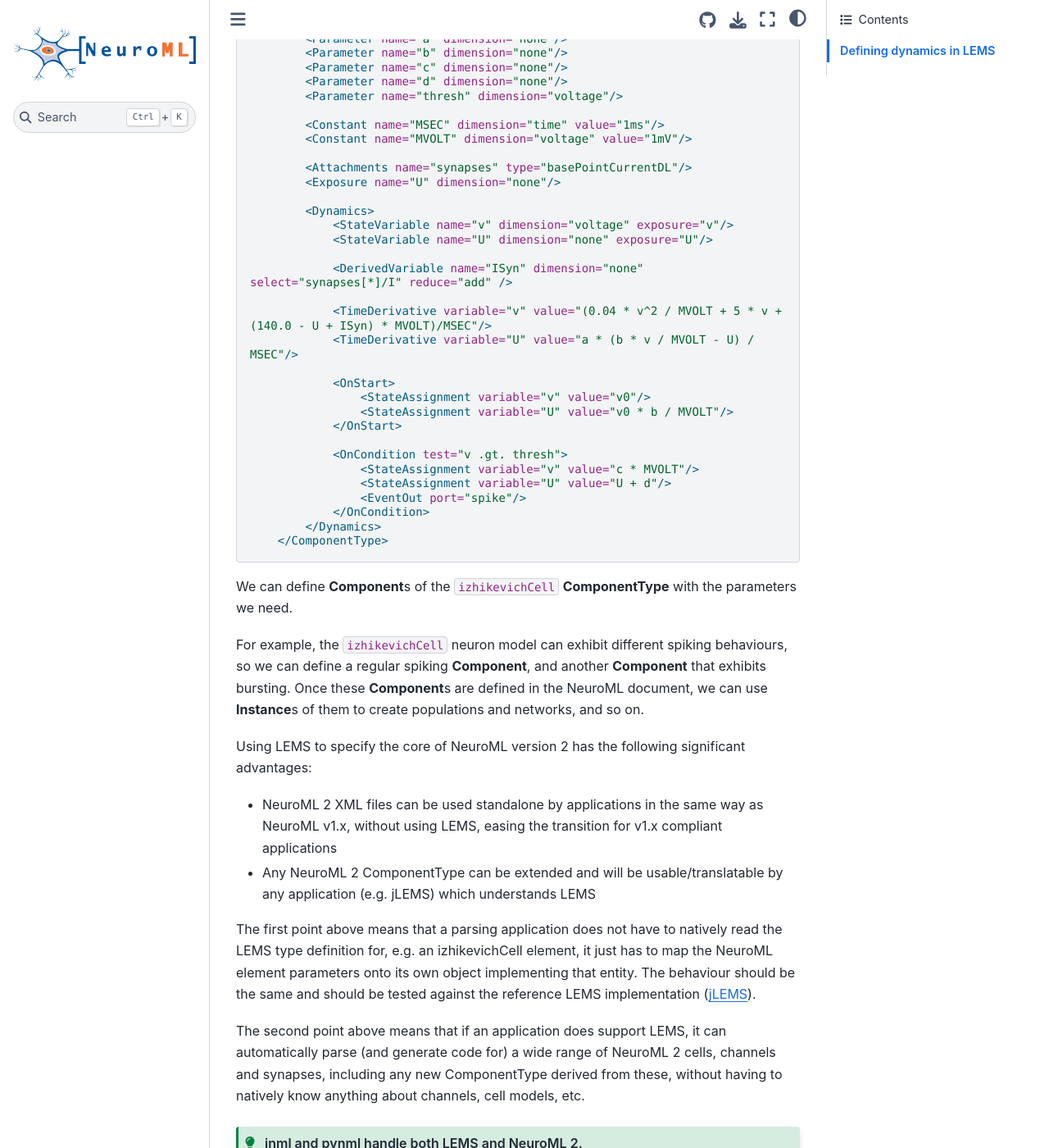
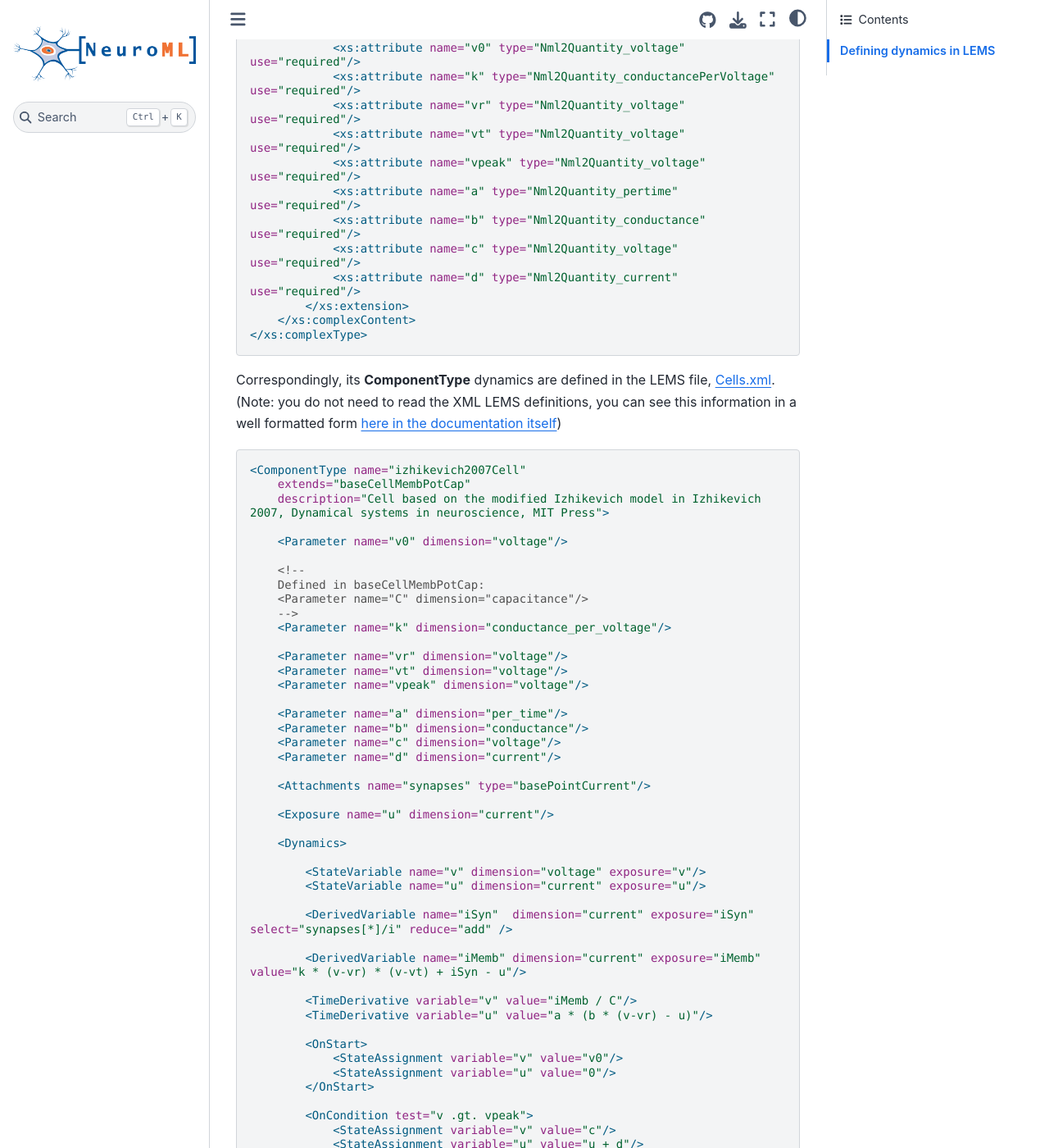
Before and after one commit to NeuroML/Documentation, a Jupyter Book: the page built from source/Userdocs/NeuroMLv2.md, in a window 1280 px wide and 1400 px high, scrolled down 3420 px. Shown: the whole window at 82% size. Built offline with Jupyter Book 1.0.4 settings and Sphinx 7.4.7 and the Sphinx Book theme 1.1.4, drawn with Linux system fonts in a browser that asks for light colours; pages that are not in the unit, such as notebooks, are missing from menus; cross-references to code outside the pages are shown as plain code; some of the changed text lies outside the part shown.

Commit message:
Updated schema/spec and neuromlv2 pages

````diff
--- a/source/Userdocs/NML2_examples/LEMS_example-single-izhikevich2007cell-sim.xml
+++ b/source/Userdocs/NML2_examples/LEMS_example-single-izhikevich2007cell-sim.xml
@@ -2,7 +2,7 @@
 
     <!--
 
-        This LEMS file has been automatically generated using PyNeuroML v0.5.11 (libNeuroML v0.2.55)
+        This LEMS file has been automatically generated using PyNeuroML v0.5.13 (libNeuroML v0.2.56)
 
      -->
 
--- a/source/Userdocs/NML2_examples/LEMS_example_izhikevich2007network_sim.xml
+++ b/source/Userdocs/NML2_examples/LEMS_example_izhikevich2007network_sim.xml
@@ -2,7 +2,7 @@
 
     <!--
 
-        This LEMS file has been automatically generated using PyNeuroML v0.5.11 (libNeuroML v0.2.55)
+        This LEMS file has been automatically generated using PyNeuroML v0.5.13 (libNeuroML v0.2.56)
 
      -->
 
--- a/source/Userdocs/NeuroMLv2.md
+++ b/source/Userdocs/NeuroMLv2.md
@@ -1,20 +1,16 @@
 (userdocs:neuromlv2)=
 # NeuroML v2
 
-```{admonition} Needs review
-:class: warning
-This page needs review. Please see this issue: https://github.com/NeuroML/Documentation/issues/45
-```
 
-The current NeuroML schema is version 2.1, and can be seen [here](https://github.com/NeuroML/NeuroML2/blob/master/Schemas/NeuroML2/NeuroML_v2.1.xsd).
-The following figure, taken from Cannon et al. 2014 ({cite}`Cannon2014`) shows some of the elements defined in the NeuroML schema version 2.1.
+The current stable version of NeuroML is v2.1, and can the schema for this be seen [here](https://github.com/NeuroML/NeuroML2/blob/master/Schemas/NeuroML2/NeuroML_v2.1.xsd).
+The following figure, taken from Cannon et al. 2014 ({cite}`Cannon2014`) shows some of the elements defined in the NeuroML version 2 (note: these core elements haven't changed since that publication).
 
 ```{figure} ../images/Figure6a.png
-:alt: Elements defined in the NeuroML schema, version 2.1.
+:alt: Elements defined in the NeuroML schema, version 2.
 :align: center
 :scale: 60 %
 
-Elements defined in the NeuroML schema, version 2.1.
+Elements defined in the NeuroML schema, version 2.
 ```
 <!-- Sphinx etc. do not support Image maps, so we can't reproduce what's on the NeuroML website -->
 
@@ -22,17 +18,21 @@
 You can see the complete definitions of NeuroML 2 entities in the following pages.
 You can also search this documentation for specific entities that you may be using in your NeuroML models.
 
-Examples of files using the NeuroML 2 schema are here:
+Examples of files using the NeuroML 2 schema, and some of the elements they use are:
 
-- [A simple cell with morphology & segment groups](https://github.com/NeuroML/NeuroML2/tree/master/examples/NML2_SimpleMorphology.nml)
-- [A cell with biophysical properties (channel densities, passive electrical properties, etc.)](https://github.com/NeuroML/NeuroML2/tree/master/examples/NML2_FullCell.nml)
-- [A simple HH Na+ channel](https://github.com/NeuroML/NeuroML2/tree/master/examples/NML2_SimpleIonChannel.nml).
-- [Some of the simplified spiking neuron models which are supported](https://github.com/NeuroML/NeuroML2/tree/master/examples/NML2_AbstractCells.nml)
-- [Some synapse models (single/double exponential conductances, NMDA-R synapse)](https://github.com/NeuroML/NeuroML2/tree/master/examples/NML2_SynapseTypes.nml)
-- [A network of cells positioned in 3D](https://github.com/NeuroML/NeuroML2/tree/master/examples/NML2_InstanceBasedNetwork.nml)
-- [A full NeuroML network model description with cells, channels, populations and networks](https://github.com/NeuroML/NeuroML2/tree/master/examples/NML2_FullNeuroML.nml)
+| Example file | NeuroML elements used |
+| --- | --- |
+| [A simple cell with a morphology & segments arranged into groups](https://github.com/NeuroML/NeuroML2/tree/master/examples/NML2_SimpleMorphology.nml) | {ref}`<cell> <schema:cell>`, {ref}`<morphology> <schema:morphology>`, {ref}`<segment> <schema:segment>`, {ref}`<segmentGroup> <schema:segmentGroup>` |
+| [A cell specifying biophysical properties (channel densities, passive electrical properties, etc.)](https://github.com/NeuroML/NeuroML2/tree/master/examples/NML2_FullCell.nml) | {ref}`<membraneProperties> <schema:membraneProperties>`, {ref}`<intracellularProperties> <schema:intracellularProperties>`, {ref}`<channelDensity> <schema:channelDensity>` |
+| [A simple HH Na+ channel](https://github.com/NeuroML/NeuroML2/tree/master/examples/NML2_SimpleIonChannel.nml) | {ref}`<ionChannelHH> <schema:ionChannelHH>`, {ref}`<gateHHrates> <schema:gateHHrates>`, {ref}`<HHExpLinearRate> <schema:HHExpLinearRate>` |
+| [Some of the simplified spiking neuron models which are supported](https://github.com/NeuroML/NeuroML2/tree/master/examples/NML2_AbstractCells.nml) | {ref}`<iafCell> <schema:iafCell>`, {ref}`<izhikevich2007Cell> <schema:izhikevich2007Cell>`, {ref}`<adExIaFCell> <schema:adExIaFCell>`, {ref}`<fitzHughNagumoCell> <schema:fitzHughNagumoCell>` |
+| [Synapse models ](https://github.com/NeuroML/NeuroML2/tree/master/examples/NML2_SynapseTypes.nml) | {ref}`<alphaSynapse> <schema:alphaSynapse>`, {ref}`<expTwoSynapse> <schema:expTwoSynapse>`, {ref}`<blockingPlasticSynapse> <schema:blockingPlasticSynapse>`, {ref}`<doubleSynapse> <schema:doubleSynapse>` |
+| [A network of cells positioned in 3D and synaptically connected ](https://github.com/NeuroML/NeuroML2/tree/master/examples/NML2_InstanceBasedNetwork.nml) | {ref}`<network> <schema:network>`, {ref}`<population> <schema:population>`, {ref}`<projection> <schema:projection>`, {ref}`<connection> <schema:connection>`, {ref}`<inputList> <schema:inputList>`  |
 
 
+NeuroML files containing the XML representation of the model can be {ref}`validated <userdocs:validating_models>` to ensure all of the correct tags/attributes are present.
+
+**But** how do we know how the model is actually meant to use the specified attributes in an element? The schema only says that `leakReversal`, `thresh`, etc. are allowed attributes on `iafCell`, but how are these used to calculate the membrane potential? The answer is LEMS...
 
 (userdocs:specification:lemsdefs)=
 ## Defining dynamics in LEMS
@@ -42,12 +42,13 @@
 
 ```{admonition} LEMS
 :class: dropdown tip
-For an in-depth guide to LEMS, please see the research paper: [LEMS: a language for expressing complex biological models in concise and hierarchical form and its use in underpinning NeuroML 2](https://www.frontiersin.org/articles/10.3389/fninf.2014.00079/full)
+For an in-depth guide to LEMS, please see the research paper: [LEMS: a language for expressing complex biological models in concise and hierarchical form and its use in underpinning NeuroML 2](https://www.frontiersin.org/articles/10.3389/fninf.2014.00079/full). Documentation on the structure of the LEMS language can be found [here](http://lems.github.io/LEMS/elements.html).
 ```
 
 LEMS is an XML based language with interpreter originally developed by Robert Cannon for specifying generic models of hybrid dynamical systems.
-**ComponentType** (**ComponentClass** was briefly used as a name for these) elements which specify **Parameter**s, **StateVariable**s and their **Dynamics** and **Structure** can be defined as templates for model elements (e.g. HH ion channels, abstract cells, etc.).
-**Components** are instances of these with specific values of **Parameters** (e.g. HH squid axon Na+ channel, I&F cell with threshold -60mV, etc.).
+
+- **ComponentType** elements define the behaviour of a specific type of model and specify **Parameters**, **StateVariables**, and their **Dynamics** and **Structure** can be defined as templates for model elements (e.g. HH ion channels, abstract cells, etc.). Similar to a **class** in object oriented programming.
+- **Components** are instances of these with specific values of **Parameters** (e.g. HH squid axon Na+ channel, I&F cell with threshold -60mV, etc.). Similar to an **object** in object oriented programming.
 
 ```{figure} ../images/NeuroML2_LEMS_Overview_web.svg
 :alt: Figure showing relationship between LEMS and NeuroML2
@@ -75,78 +77,106 @@
 
 
 
-Here, for example, the `izhikevichCell` is defined in the [NeuroML schema](https://github.com/NeuroML/NeuroML2/blob/master/Schemas/NeuroML2/NeuroML_v2.1.xsd) as a valid NeuroML cell type which may occur either 0 or more times in a NeuroML document:
+Here, for example, the {ref}`izhikevich2007Cell <schema:izhikevich2007Cell>` is defined in the [NeuroML schema](https://github.com/NeuroML/NeuroML2/blob/master/Schemas/NeuroML2/NeuroML_v2.1.xsd) as having the following allowed attributes:
 
 ```{code-block} xml
-    <xs:group name="CellTypes">
-        <xs:annotation>
-            <xs:documentation>Various types of cells which are defined in NeuroML 2. This list will be expanded...</xs:documentation>
-        </xs:annotation>
-        <xs:sequence>
-        ...
-            <xs:element name="izhikevichCell" type="IzhikevichCell" minOccurs="0" maxOccurs="unbounded"/>
-        ...
-        </xs:sequence>
-    </xs:group>
+<xs:complexType name="Izhikevich2007Cell">
+    <xs:complexContent>
+        <xs:extension base="BaseCellMembPotCap">
+            <xs:attribute name="v0" type="Nml2Quantity_voltage" use="required"/>
+            <xs:attribute name="k" type="Nml2Quantity_conductancePerVoltage" use="required"/>
+            <xs:attribute name="vr" type="Nml2Quantity_voltage" use="required"/>
+            <xs:attribute name="vt" type="Nml2Quantity_voltage" use="required"/>
+            <xs:attribute name="vpeak" type="Nml2Quantity_voltage" use="required"/>
+            <xs:attribute name="a" type="Nml2Quantity_pertime" use="required"/>
+            <xs:attribute name="b" type="Nml2Quantity_conductance" use="required"/>
+            <xs:attribute name="c" type="Nml2Quantity_voltage" use="required"/>
+            <xs:attribute name="d" type="Nml2Quantity_current" use="required"/>
+        </xs:extension>
+    </xs:complexContent>
+</xs:complexType>
 ```
+
 Correspondingly, its **ComponentType** dynamics are defined in the LEMS file, [Cells.xml](https://github.com/NeuroML/NeuroML2/blob/master/NeuroML2CoreTypes/Cells.xml).
-(You do not need to read the XML LEMS definitions, you can see this information in a well formatted form {ref}`here in the documentation itself <schema:izhikevichcell>`)
+(Note: you do not need to read the XML LEMS definitions, you can see this information in a well formatted form {ref}`here in the documentation itself <schema:izhikevich2007Cell>`)
 
 ```{code-block} xml
-    <ComponentType name="izhikevichCell"
-        extends="baseCellMembPot"
-        description="Cell based on the 2003 model of Izhikevich, see http://izhikevich.org/publications/spikes.htm">
+<ComponentType name="izhikevich2007Cell"
+    extends="baseCellMembPotCap"
+    description="Cell based on the modified Izhikevich model in Izhikevich 2007, Dynamical systems in neuroscience, MIT Press">
 
-        <Parameter name="v0" dimension="voltage"/>
-        <Parameter name="a" dimension="none"/>
-        <Parameter name="b" dimension="none"/>
-        <Parameter name="c" dimension="none"/>
-        <Parameter name="d" dimension="none"/>
-        <Parameter name="thresh" dimension="voltage"/>
+    <Parameter name="v0" dimension="voltage"/>
 
-        <Constant name="MSEC" dimension="time" value="1ms"/>
-        <Constant name="MVOLT" dimension="voltage" value="1mV"/>
+    <!--
+    Defined in baseCellMembPotCap:
+    <Parameter name="C" dimension="capacitance"/>
+    -->
+    <Parameter name="k" dimension="conductance_per_voltage"/>
 
-        <Attachments name="synapses" type="basePointCurrentDL"/>
-        <Exposure name="U" dimension="none"/>
+    <Parameter name="vr" dimension="voltage"/>
+    <Parameter name="vt" dimension="voltage"/>
+    <Parameter name="vpeak" dimension="voltage"/>
 
-        <Dynamics>
-            <StateVariable name="v" dimension="voltage" exposure="v"/>
-            <StateVariable name="U" dimension="none" exposure="U"/>
+    <Parameter name="a" dimension="per_time"/>
+    <Parameter name="b" dimension="conductance"/>
+    <Parameter name="c" dimension="voltage"/>
+    <Parameter name="d" dimension="current"/>
 
-            <DerivedVariable name="ISyn" dimension="none" select="synapses[*]/I" reduce="add" />
+    <Attachments name="synapses" type="basePointCurrent"/>
 
-            <TimeDerivative variable="v" value="(0.04 * v^2 / MVOLT + 5 * v + (140.0 - U + ISyn) * MVOLT)/MSEC"/>
-            <TimeDerivative variable="U" value="a * (b * v / MVOLT - U) / MSEC"/>
+    <Exposure name="u" dimension="current"/>
 
-            <OnStart>
-                <StateAssignment variable="v" value="v0"/>
-                <StateAssignment variable="U" value="v0 * b / MVOLT"/>
-            </OnStart>
+    <Dynamics>
 
-            <OnCondition test="v .gt. thresh">
-                <StateAssignment variable="v" value="c * MVOLT"/>
-                <StateAssignment variable="U" value="U + d"/>
-                <EventOut port="spike"/>
-            </OnCondition>
-        </Dynamics>
-    </ComponentType>
+        <StateVariable name="v" dimension="voltage" exposure="v"/>
+        <StateVariable name="u" dimension="current" exposure="u"/>
+
+        <DerivedVariable name="iSyn"  dimension="current" exposure="iSyn" select="synapses[*]/i" reduce="add" />
+
+        <DerivedVariable name="iMemb" dimension="current" exposure="iMemb" value="k * (v-vr) * (v-vt) + iSyn - u"/>
+
+        <TimeDerivative variable="v" value="iMemb / C"/>
+        <TimeDerivative variable="u" value="a * (b * (v-vr) - u)"/>
+
+        <OnStart>
+            <StateAssignment variable="v" value="v0"/>
+            <StateAssignment variable="u" value="0"/>
+        </OnStart>
+
+        <OnCondition test="v .gt. vpeak">
+            <StateAssignment variable="v" value="c"/>
+            <StateAssignment variable="u" value="u + d"/>
+            <EventOut port="spike"/>
+        </OnCondition>
+
+    </Dynamics>
+
+</ComponentType>
 ```
 
-We can define **Component**s of the `izhikevichCell` **ComponentType** with the parameters we need.
+We can define **Component**s of the {ref}`izhikevich2007Cell <schema:izhikevich2007Cell>` **ComponentType** with the parameters we need. For example, the {ref}`izhikevich2007Cell <schema:izhikevich2007Cell>` neuron model can exhibit different spiking behaviours, so we can define a regular spiking **Component**, or another **Component** that exhibits bursting.
 
-For example, the `izhikevichCell` neuron model can exhibit different spiking behaviours, so we can define a regular spiking **Component**, and another **Component** that exhibits bursting.
+```{code-block} xml
+<izhikevich2007Cell id="iz2007RS" v0 = "-60mV" C="100 pF" k = "0.7 nS_per_mV"
+                    vr = "-60 mV" vt = "-40 mV" vpeak = "35 mV"
+                    a = "0.03 per_ms" b = "-2 nS" c = "-50 mV" d = "100 pA"/>
+```
+
 Once these **Component**s are defined in the NeuroML document, we can use **Instance**s of them to create populations and networks, and so on.
+
+```{admonition} You don't have to write in XML...
+A quick reminder that while XML files can be edited in a standard text editor, you generally don't have to create/update them by hand. {ref}`This guide <userdocs:getting_started:single_example>` goes through the steps of creating an example using the {ref}`izhikevich2007Cell <schema:izhikevich2007Cell>` model in Python using {ref}`libNeuroML <libNeuroML>` and {ref}`pyNeuroML <pyNeuroML>`
+```
 
 Using LEMS to specify the core of NeuroML version 2 has the following significant advantages:
 
-- NeuroML 2 XML files can be used standalone by applications in the same way as NeuroML v1.x, without using LEMS, easing the transition for v1.x compliant applications
-- Any NeuroML 2 ComponentType can be extended and will be usable/translatable by any application (e.g. jLEMS) which understands LEMS
+- NeuroML 2 XML files can be used standalone by applications (exported/imported) in the same way as NeuroML v1.x, without reference to the LEMS definitions, easing the transition for v1.x compliant applications
+- Any NeuroML 2 **ComponentType** can be extended and will be usable/translatable by any application (e.g. jLEMS) which understands LEMS
 
-The first point above means that a parsing application does not have to natively read the LEMS type definition for, e.g. an izhikevichCell element, it just has to map the NeuroML element parameters onto its own object implementing that entity.
-The behaviour should be the same and should be tested against the reference LEMS implementation ([jLEMS](http://github.com/LEMS/jLEMS/)).
+The first point above means that a parsing application does not necessarily have to natively read the LEMS type definition for, e.g. an {ref}`izhikevich2007Cell <schema:izhikevich2007Cell>` element, it just has to map the NeuroML element parameters onto its own object implementing that entity.
+The behaviour should be the same of course and should be tested against the reference LEMS implementation ([jLEMS](http://github.com/LEMS/jLEMS/)).
 
-The second point above means that if an application does support LEMS, it can automatically parse (and generate code for) a wide range of NeuroML 2 cells, channels and synapses, including any new ComponentType derived from these, without having to natively know anything about channels, cell models, etc.
+The second point above means that if an application does support LEMS, it can automatically parse (and generate code for) a wide range of NeuroML 2 cells, channels and synapses, including any new **ComponentType** derived from these, without having to natively know anything about channels, cell models, etc.
 
 ```{admonition} jnml and pynml handle both LEMS and NeuroML 2.
 :class: tip
````
Also changed, not shown: other parts of source/Userdocs/NeuroMLv2.md (+5 -4 lines), source/Userdocs/Specification.md (+2 -2 lines), 2 other files.
